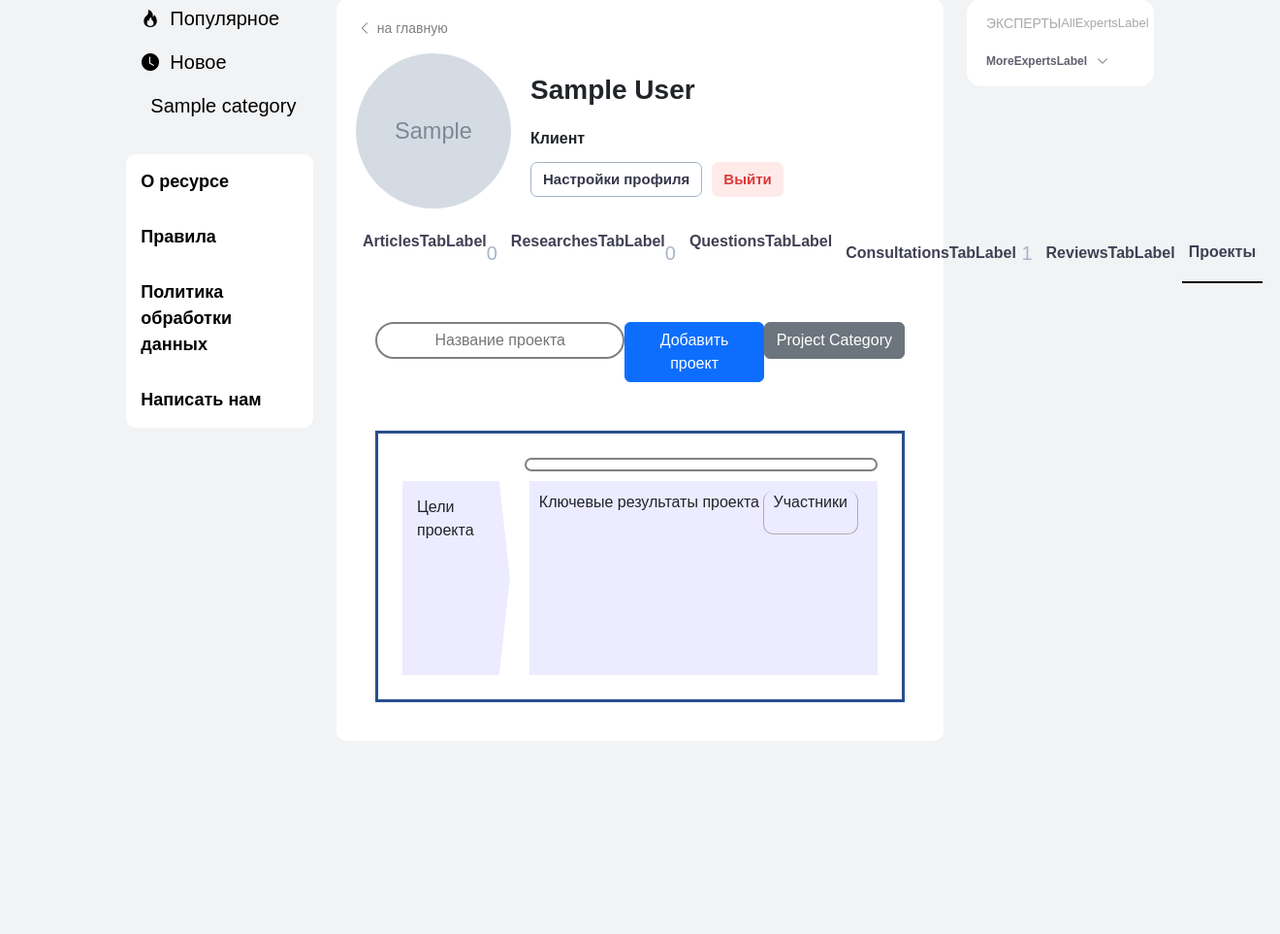
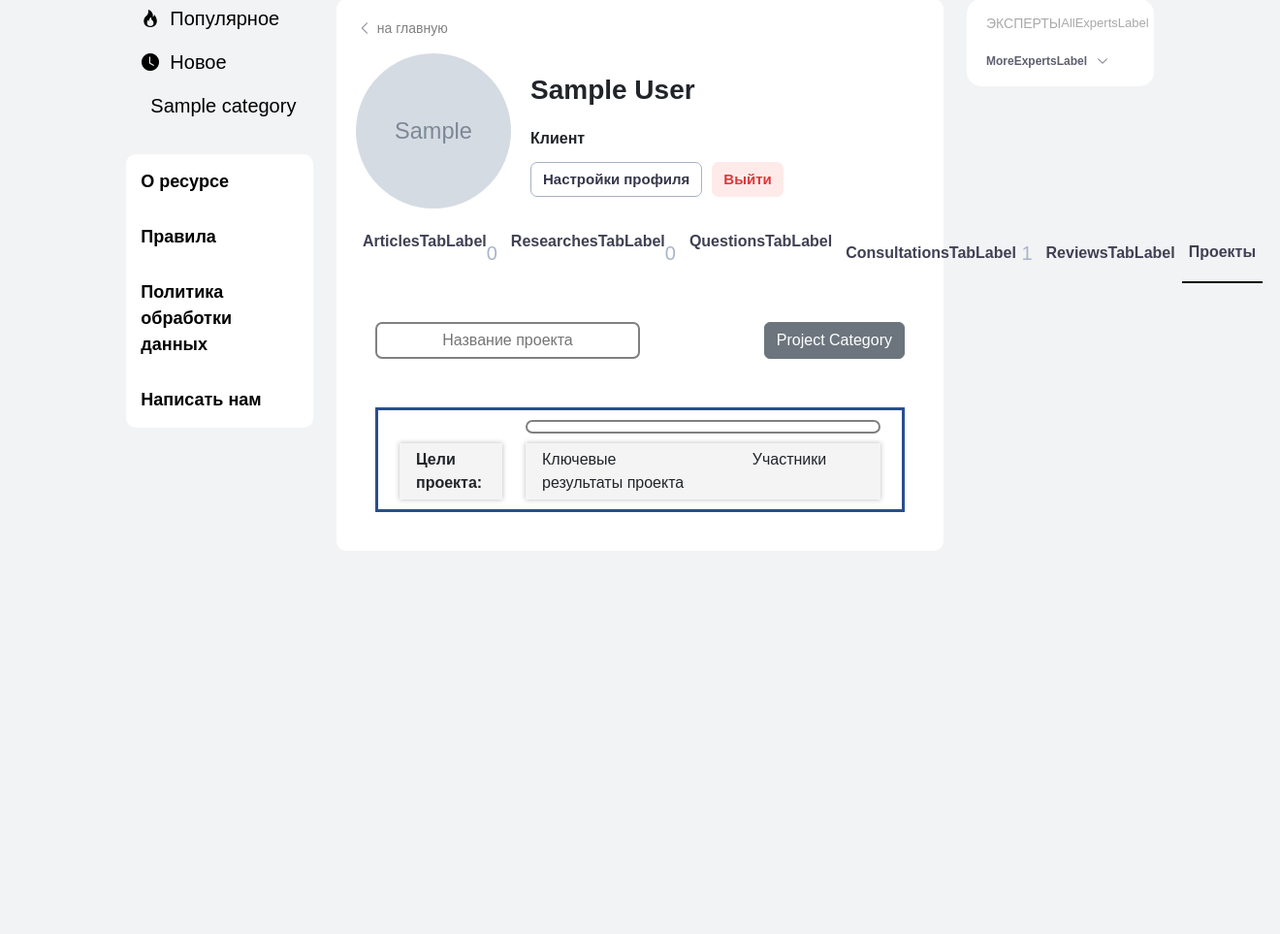
Before and after one commit to BigGarik/bi-python-app, a Django app: page /profile/anketa in a window 1320 px wide, after a click on "Проекты". Shown: the part 120-1083 px from the top of the page at 97% size. Run offline with Django 5.2, Linux system fonts and the light colour scheme; a user stored in the database is signed in; tables that the repository leaves empty hold one stand-in row (values such as "Sample post"); grey boxes marked "Sample" are stand-in pictures; parts of the project's set-up code (start-up, migrations or seed data) failed here and were passed over; some libraries are stand-ins or nearby versions.

Commit message:
project page and bootstrap scripts

```diff
--- a/wbinsights/templates/base.html
+++ b/wbinsights/templates/base.html
@@ -11,11 +11,16 @@
     <link rel="stylesheet" href="{% static 'web/css/header.css' %}">
     <link rel="stylesheet" href="{% static 'web/css/navbar.css' %}">
     <link rel="stylesheet" href="{% static 'web/css/mainPage.css' %}">
+    <link rel="stylesheet" href="{% static 'web/css/globalCSS.css' %}">
 
 
     <link rel="stylesheet" href="{% static 'web/css/bootstrap/5.3.3/bootstrap-icons.min.css' %}" />
     <link rel="stylesheet" href="{% static 'web/css/bootstrap/5.3.3/bootstrap.min.css' %}" />
     <script src="{% static 'web/js/bootstrap/bootstrap.bundle.min.js' %}"></script>
+
+    <script src="https://code.jquery.com/jquery-3.2.1.slim.min.js" integrity="sha384-KJ3o2DKtIkvYIK3UENzmM7KCkRr/rE9/Qpg6aAZGJwFDMVNA/GpGFF93hXpG5KkN" crossorigin="anonymous"></script>
+    <script src="https://cdn.jsdelivr.net/npm/popper.js@1.12.9/dist/umd/popper.min.js" integrity="sha384-ApNbgh9B+Y1QKtv3Rn7W3mgPxhU9K/ScQsAP7hUibX39j7fakFPskvXusvfa0b4Q" crossorigin="anonymous"></script>
+    <script src="https://cdn.jsdelivr.net/npm/bootstrap@4.0.0/dist/js/bootstrap.min.js" integrity="sha384-JZR6Spejh4U02d8jOt6vLEHfe/JQGiRRSQQxSfFWpi1MquVdAyjUar5+76PVCmYl" crossorigin="anonymous"></script>
 
     <script src="{% static 'web/js/jquery/jquery-3.6.0.min.js' %}"></script>
     <script src="{% static 'web/js/jquery/ui/1.13.1/jquery-ui.min.js' %}"></script>
--- /dev/null
+++ b/wbinsights/web/static/web/css/globalCSS.css
@@ -0,0 +1,3 @@
+.global-border-radius {
+    border-radius:7px;
+}
--- /dev/null
+++ b/wbinsights/web/static/web/css/profile_content_itemsCSS.css
@@ -0,0 +1,164 @@
+.project-members{
+    display:flex;
+    justify-content: center;
+}
+
+.project-goals-caption{
+    font-weight:600;
+}
+
+.jumbo-styles {
+    display: flex;
+    box-shadow: 0 0 5px hsla(0, 0%, 66%, .8);
+    background-color: #f4f4f4;
+    padding:5px;
+    height: 100%;
+}
+
+.item-project {
+    width: 20%;
+    height: 200px;
+    border: 3px solid #294e8e;
+    display: flex;
+    flex-direction: column;
+    justify-content: flex-end;
+    cursor: pointer;
+    padding: 5px;
+    gap: 10px;
+}
+
+.item-project:hover {
+    background-color: #4472c4;
+    color: white;
+}
+
+.selectedProj {
+    background-color: #4472c4 !important;
+    color: white;
+    border: 3px solid #294e8e !important;
+}
+
+.item-project-name {
+    margin: 5px;
+}
+
+.item-project-year {
+    margin: 5px;
+    font-weight: 600;
+    font-size: 16px
+}
+
+#id_project {
+    border: 3px solid #294e8e;
+    margin-top: 20px;
+    padding:10px
+}
+
+.project-name {
+    width: 100%;
+    text-align: center;
+    font-size: 18px;
+    justify-content: center;
+    display: flex;
+    font-weight: 600;
+}
+
+.member-img {
+    width: 40px;
+    border-radius: 50%;
+    height: 40px;
+    margin: 0px 10px 5px 10px;
+}
+
+.project-tab-cont{
+    display:flex;
+    justify-content: space-between;
+    margin: 20px 0px 30px 0px;
+}
+
+.project-tab{
+    display: flex;
+    border-radius: 20px;
+    background-color: #bfbfbf;
+    color: white;
+    padding: 5px 20px 5px 20px;
+    border: grey;
+    width: 20%;
+    justify-content: center;
+    font-weight: 500;
+    align-items: center;
+    cursor:pointer;
+}
+
+.project-icon-cont{
+    display:flex;
+    gap: 5px;
+    align-items: center;
+}
+
+.project-icon-main-cont{
+    display:flex;
+    gap: 5px;
+    justify-content: space-evenly;
+}
+
+.edit-project-search-bar{
+    display: flex;
+    padding: 5px;
+    border: 2px solid grey;
+    justify-content: center;
+    align-items: center;
+}
+.project-search-bar{
+    display: flex;
+    padding: 5px;
+    border: 2px solid grey;
+    justify-content: center;
+    width: 50%;
+    text-align: center;
+    align-items: center;
+    height: fit-content;
+}
+
+.client-year-cont{
+    display: flex;
+    flex-direction: column;
+    font-weight: 600;
+    width:30%
+}
+
+.pentagon {
+    width: 30%;
+    height: 200px;
+    background-color: #edebff;
+    clip-path: polygon(90% 0%, 100% 50%, 90% 100%, 0% 100%, 0% 0%);
+    padding: 10px;
+    margin-right: 20px;
+}
+
+.project-information-cont{
+    display: flex;
+    background-color: #edebff;
+    flex-direction: column;
+    width: 100%;
+    padding: 10px 20px 10px 10px;
+}
+
+.project-users-info{
+    display: flex;
+    justify-content: space-between;
+}
+
+.member-box{
+    border-radius: 10px 10px 0 0;
+    border: 1px solid #adadad;
+    border-top: none;
+    border-radius: 10px;
+    padding: 0px 10px 10px 10px;
+}
+
+.project-members-caption {
+    display: flex;
+    justify-content: center;
+    margin-bottom: 10px;
+}
--- a/wbinsights/web/templates/profile/profile_content_items.html
+++ b/wbinsights/web/templates/profile/profile_content_items.html
@@ -3,6 +3,7 @@
 {% load i18n %}
 
 
+<link rel="stylesheet" href="{% static 'web/css/profile_content_itemsCSS.css' %}">
 
 <div class="prof-content-links-cont">
     <div class="profile-menu-item" data-content="articles"
@@ -121,14 +122,16 @@
 <div id="projects" class="expert-content" style="display: none; padding:20px">
 
 
+    <div style="display:flex; justify-content:space-between; margin-bottom:30px">
+
+        <input type="text" class="project-search-bar global-border-radius" placeholder="Название проекта">
+
+        {% if request.path == '/profile' %}
+            <a href="{% url 'project_add' %}" class="btn btn-primary" role="button" aria-pressed="true">Добавить проект</a>
+        {%endif%}
 
 
 
-    <div style="display:flex; justify-content:space-between; margin-bottom:30px">
-
-        <input type="text" class="project-search-bar" placeholder="Название проекта">
-
-        <a href="{% url 'project_add' %}" class="btn btn-primary" role="button" aria-pressed="true">Добавить проект</a>
 
         <div class="dropdown show">
               <a class="btn btn-secondary dropdown-toggle" href="#" role="button" id="dropdownMenuLink" data-toggle="dropdown" aria-haspopup="true" aria-expanded="false" style="margin: 0px !important;">
@@ -141,207 +144,54 @@
                   <a class="dropdown-item" href="#">KPI и мотивация</a>
               </div>
         </div>
+
+
+
     </div>
 
-    <div id="id_project_catalog" style="display:flex; justify-content: space-between; "></div>
+    <div id="id_project_catalog" style="display:flex; justify-content: space-between; gap: 10px; "></div>
 
     <div id="id_project" style="display:flex; flex-direction: column">
 
-
-        <div style="display: flex;  margin: 5px; gap:5px ;">
+        <div class="container">
+            <div class="row" style="margin-bottom: 10px;">
+                <div class="col-3">
                     <div class="client-year-cont">
                         <div class="project-customer"></div>
                         <div class="project-year"></div>
                     </div>
-            <div class="edit-project-search-bar">
+                </div>
+                <div class="col-9">
+                    <div class="edit-project-search-bar global-border-radius">
                         <div class="project-name"></div>
                     </div>
                 </div>
-
-
-        <div style="display: flex;margin: 5px">
-
-            <div class="pentagon">
-                <div class="project-goals-caption" style="margin: 5px">Цели проекта</div>
-                <div class="project-goals" style="margin: 5px"></div>
             </div>
-            <div class="project-information-cont">
-
-                <div class="project-users-info">
-                    <div>
+            <div class="row">
+                <div class="col-3">
+                    <div class="jumbotron jumbotron-fluid jumbo-styles">
+                        <div class="container">
+                            <div class="project-goals-caption" >Цели проекта:</div>
+                            <div class="project-goals" ></div>
+                        </div>
+                    </div>
+                </div>
+                <div class="col-9">
+                    <div class="jumbotron jumbotron-fluid jumbo-styles">
+                        <div class="container" >
                             <div class="project-key-results-caption">Ключевые результаты проекта</div>
                             <div class="project-key-results"></div>
                         </div>
-                    <div class="member-box">
-                        <div class="project-files"></div>
-                        <div class="project-members-container">
+                        <div class="container">
                             <div class="project-members-caption">Участники</div>
                             <div class="project-members"></div>
                         </div>
                     </div>
                 </div>
             </div>
-
+        </div>
     </div>
 
-    </div>
-
-    <style>
-
-        .item-project {
-            width: 20%;
-            height: 200px;
-            border: 3px solid #294e8e;
-            display: flex;
-            flex-direction: column;
-            justify-content: flex-end;
-            cursor: pointer;
-            padding: 5px;
-            gap: 10px;
-        }
-
-        .item-project:hover {
-            background-color: #4472c4;
-            color: white;
-        }
-
-        .selectedProj {
-            background-color: #4472c4 !important;
-            color: white;
-            border: 3px solid #294e8e !important;
-        }
-
-        .item-project-name {
-            margin: 5px;
-        }
-
-        .item-project-year {
-            margin: 5px;
-            font-weight: 600;
-            font-size: 16px
-        }
-
-        #id_project {
-            border: 3px solid #294e8e;
-            margin-top: 20px;
-            padding: 20px;
-        }
-
-        .project-name {
-            width: 100%;
-            text-align: center;
-            font-size: 18px;
-            justify-content: center;
-            display: flex;
-            font-style: italic;
-            font-weight: 600;
-        }
-
-        .member-img {
-            width: 40px;
-            border-radius: 50%;
-            height: 40px;
-            margin: 0px 10px 5px 10px;
-        }
-
-        .project-tab-cont{
-            display:flex;
-            justify-content: space-between;
-            margin: 20px 0px 30px 0px;
-        }
-
-        .project-tab{
-            display: flex;
-            border-radius: 20px;
-            background-color: #bfbfbf;
-            color: white;
-            padding: 5px 20px 5px 20px;
-            border: grey;
-            width: 20%;
-            justify-content: center;
-            font-weight: 500;
-            align-items: center;
-            cursor:pointer;
-        }
-
-        .project-icon-cont{
-            display:flex;
-            gap: 5px;
-            align-items: center;
-        }
-
-        .project-icon-main-cont{
-            display:flex;
-            gap: 5px;
-            justify-content: space-evenly;
-        }
-
-        .edit-project-search-bar{
-            display: flex;
-            border-radius: 20px;
-            padding: 5px;
-            border: 2px solid grey;
-            justify-content: center;
-            width:90%;
-            align-items: center;
-        }
-        .project-search-bar{
-            display: flex;
-            border-radius: 20px;
-            padding: 5px;
-            border: 2px solid grey;
-            justify-content: center;
-            width: 50%;
-            text-align: center;
-            align-items: center;
-            height: fit-content;
-        }
-
-        .client-year-cont{
-            display: flex;
-            flex-direction: column;
-            font-weight: 600;
-            width:30%
-        }
-
-        .pentagon {
-            width: 30%;
-            height: 200px;
-            background-color: #edebff;
-            clip-path: polygon(90% 0%, 100% 50%, 90% 100%, 0% 100%, 0% 0%);
-            padding: 10px;
-            margin-right: 20px;
-        }
-
-        .project-information-cont{
-            display: flex;
-            background-color: #edebff;
-            flex-direction: column;
-            width: 100%;
-            padding: 10px 20px 10px 10px;
-        }
-
-        .project-users-info{
-            display: flex;
-            justify-content: space-between;
-        }
-
-        .member-box{
-            border-radius: 10px 10px 0 0;
-            border: 1px solid #adadad;
-            border-top: none;
-            border-radius: 10px;
-            padding: 0px 10px 10px 10px;
-        }
-
-        .project-members-caption {
-            display: flex;
-            justify-content: center;
-            margin-bottom: 10px;
-        }
-
-
-    </style>
 
     <script>
 
@@ -350,8 +200,6 @@
 
             $(`.project-tab:eq(${tabIndex})`).addClass('selectedProj');
         }
-
-
 
         let userProjects = []
 
@@ -381,7 +229,6 @@
                 projectKeyResultsCont.find('ul').append(`<li>${key_res}</li>`)
             })
 
-
             const projectMembersFieldSetCont = $('.project-members');
 
             projectMembersFieldSetCont.html('');
@@ -391,12 +238,13 @@
         }
 
 
+
         function getUsersProjects() {
             $.ajax({
                 url: `/expert/projects/json`,
                 type: 'GET',
                 data: {
-                    "author": {{ request.user.id }},
+                    "author": {{ user.id }},
 <!--                    "name": "test"-->
                 },
                 success: function (response) {
@@ -419,7 +267,10 @@
 
                     // load first project as defualt
                     if (userProjects.length > 0) {
+                        $('#projects').show();
                         loadProject(0);
+                    } else {
+                        $('#projects').hide();
                     }
                 }
             });
```
Lines whose indentation alone changed are shown as unchanged.
